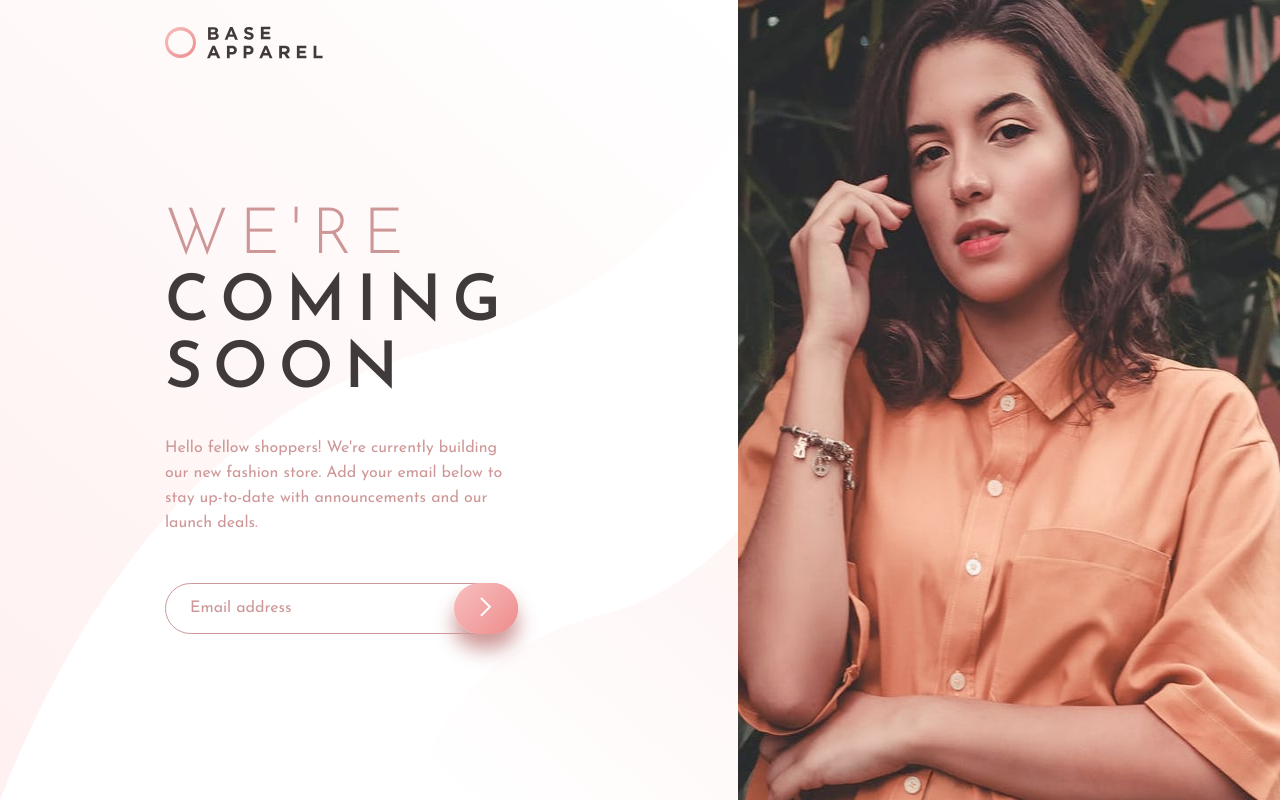
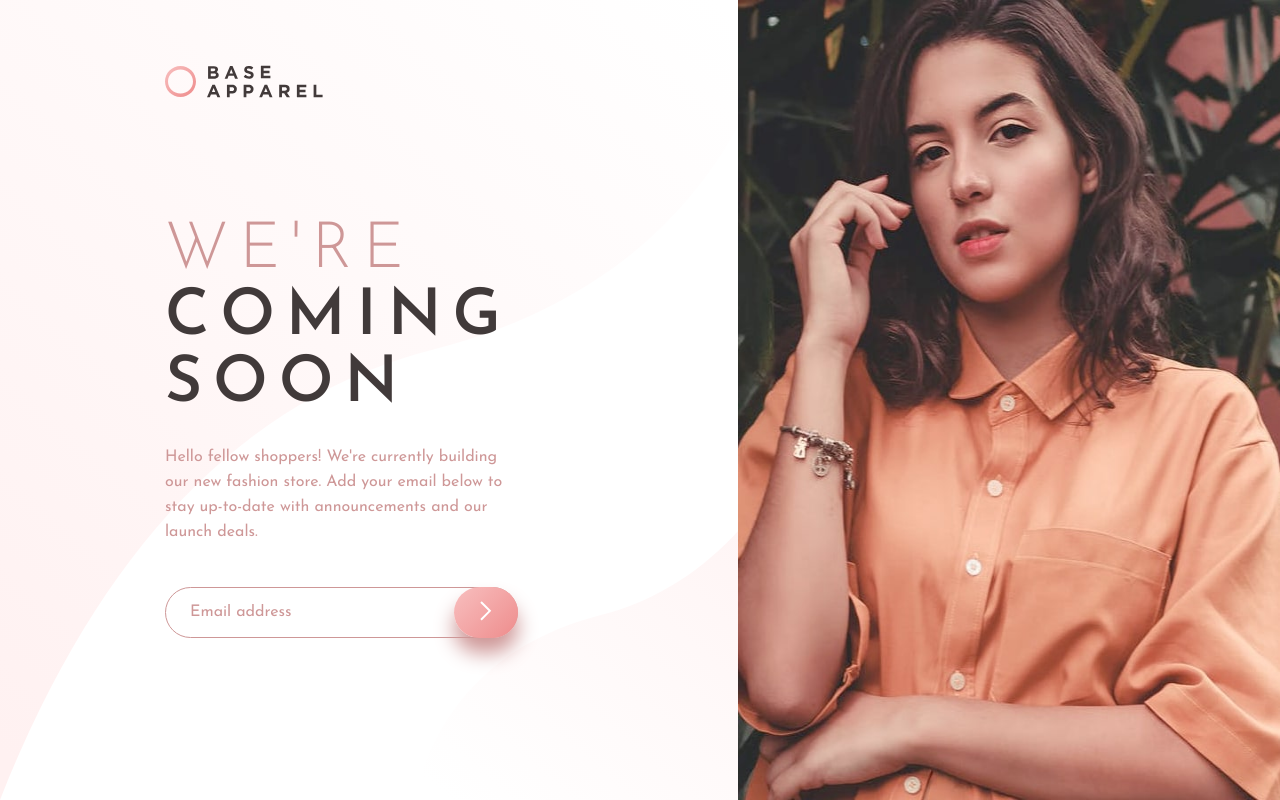
Before and after one commit to delroscol98/base-apparel, a website: page index.html in a window 1280 px wide. Drawn offline with Linux system fonts and the light colour scheme.

Commit message:
CSS modified

```diff
--- a/sass/base/_base.scss
+++ b/sass/base/_base.scss
@@ -17,14 +17,13 @@ html {
 body {
   box-sizing: border-box;
   display: grid;
-  grid-template-rows: 8.4rem;
   min-height: 100vh;
   background: var(--linear-1);
 
   @media screen and (min-width: $bp-large) {
     background-image: url(../../images/bg-pattern-desktop.svg);
     background-size: contain;
-    grid-template-rows: 8.4rem auto;
+    grid-template-rows: min-content auto;
     grid-template-columns: auto 42.361%;
   }
 }
--- a/sass/layout/_header.scss
+++ b/sass/layout/_header.scss
@@ -4,6 +4,8 @@
 
   @media screen and (min-width: $bp-medium) {
     grid-column: 1 / 2;
+    height: min-content;
+    margin-top: 6.5rem;
   }
 
   &__logo {
```
Also changed, not shown: css/style.css.
